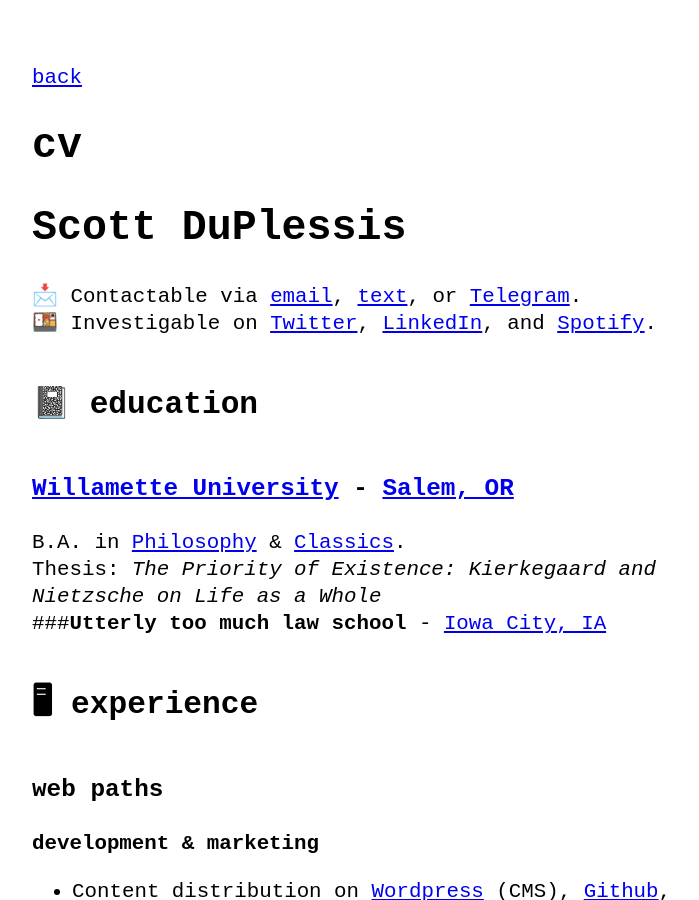
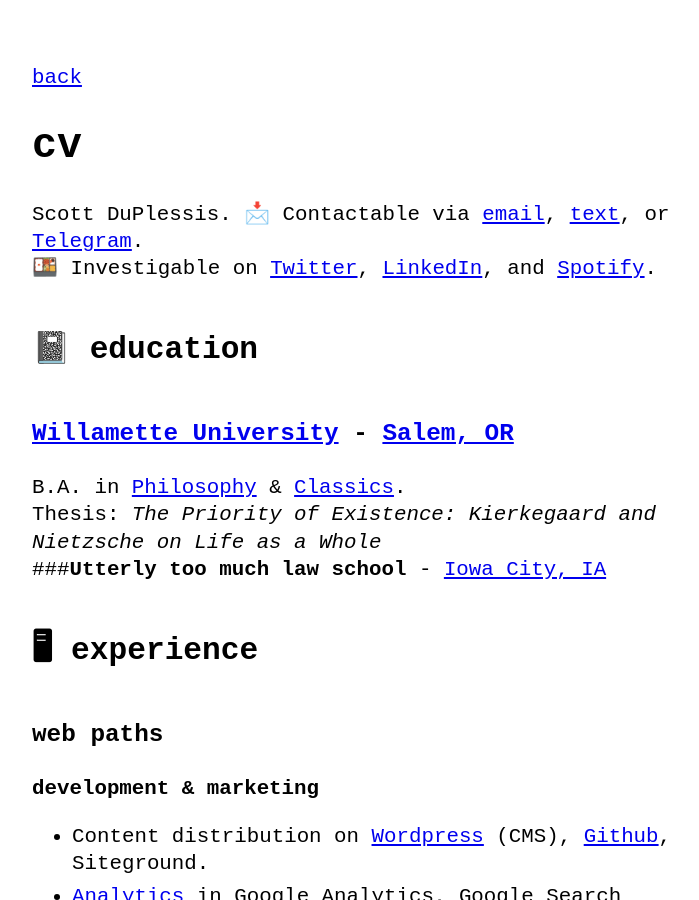
Before and after one commit to lemurodigital/lemuro.digital, a Jekyll site: the page built from cv.md, in a window 1280 px wide and 900 px high. Shown: the whole window, without its empty margins (288-987 px from the left). Built offline with Jekyll 4.4.1, drawn with Linux system fonts in a browser that asks for light colours; part of the change alters nothing that is shown.

Commit message:
Update cv.md

```diff
--- a/cv.md
+++ b/cv.md
@@ -2,8 +2,9 @@
 layout: page
 title: cv
 sitemap: false
+author: Scott DuPlessis
 ---
-# Scott DuPlessis
+{{page.author}}.
 📩 Contactable via [email](mailto:scott@lemuro.digital), [text](tel:+1-352-340-3690), or [Telegram](https://t.me/lemurodigital).
 🍱 Investigable on [Twitter](https://twitter.com/scottduplessis), [LinkedIn](https://www.linkedin.com/in/scott-duplessis-abb8091a1/), and [Spotify](https://open.spotify.com/user/jp6tr9y7iarsp3875ljowt2tn?si=XeM-g8CySoOEeqEWa1LQYw).
 ## 📓 education
```
